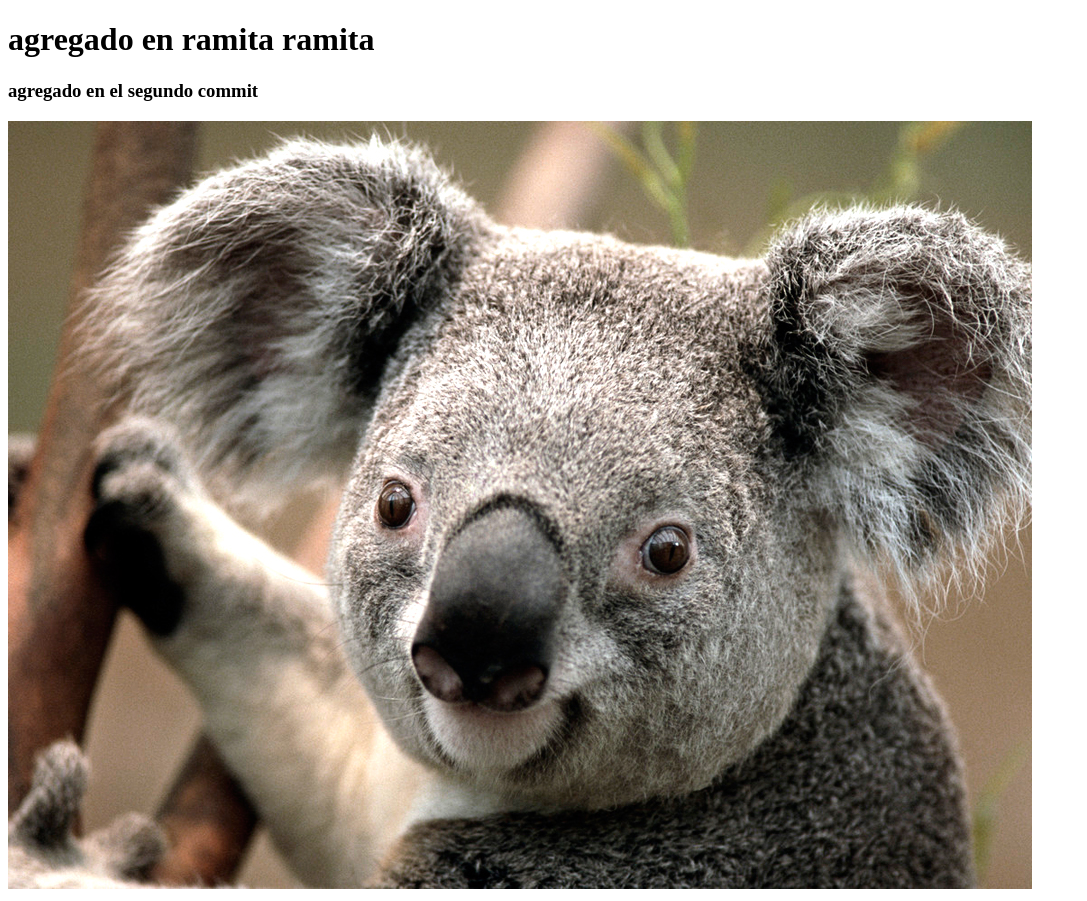
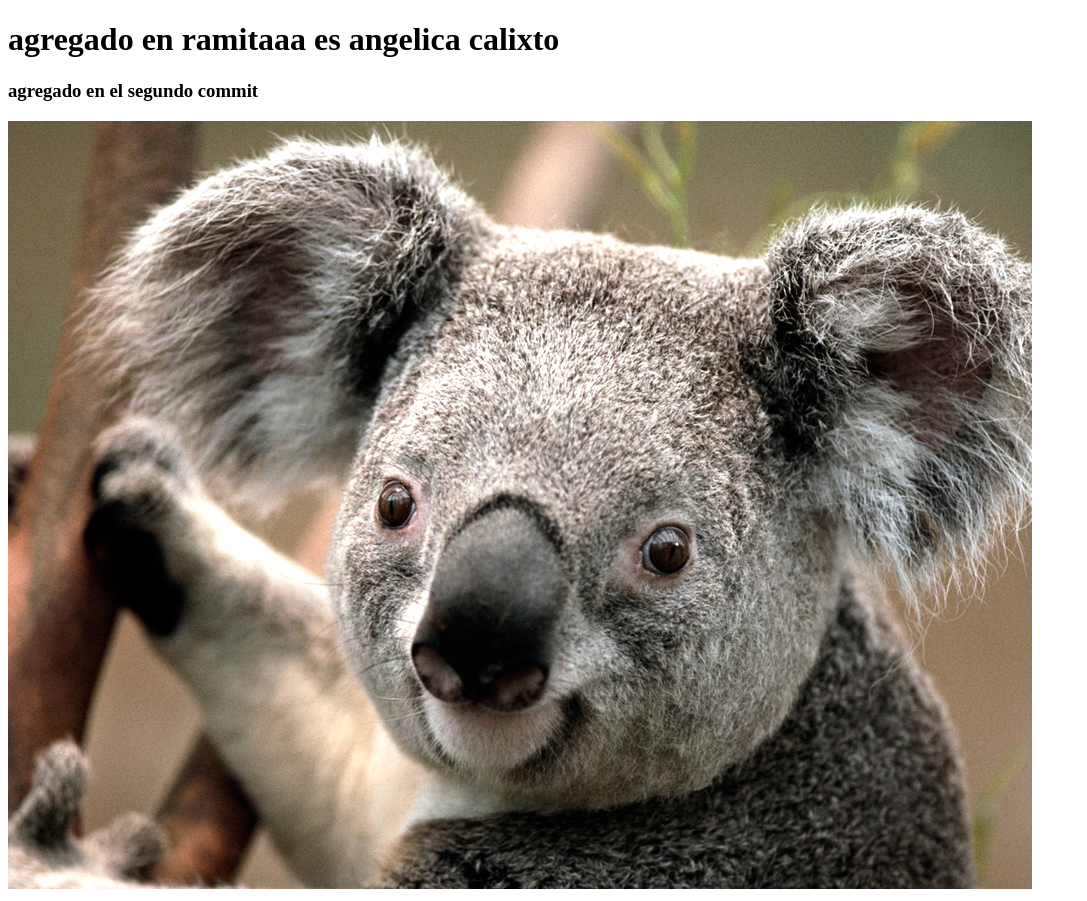
Before and after one commit to angelicaM27/clasedegit, a plain HTML site: page pagina.html in a window 1280 px wide. Shown: the whole page, without its empty margins (0-1087 px from the left). Drawn offline with Linux system fonts and the light colour scheme.

Commit message:
Cambiar a master

```diff
--- a/pagina.html
+++ b/pagina.html
@@ -7,7 +7,7 @@
     <title>Document</title>
 </head>
 <body>
-    <h1>agregado en ramita ramita</h1>
+    <h1>agregado en ramitaaa es angelica calixto</h1>
     <h3>agregado en el segundo commit</h3>
     <div>
             <img src="Koala.jpg" alt="ing">
```
